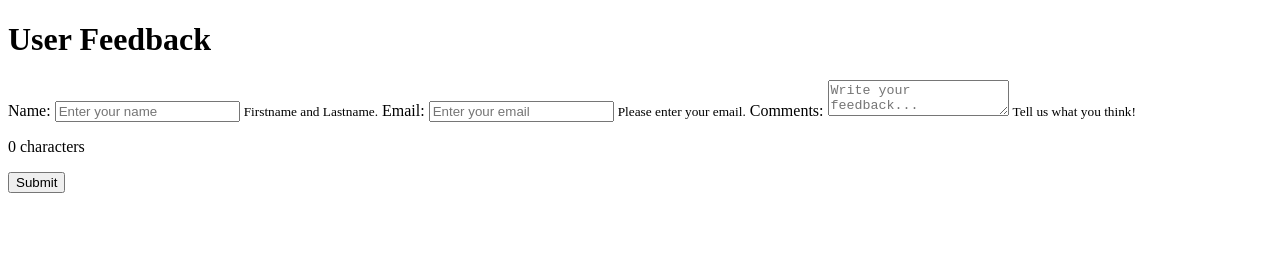
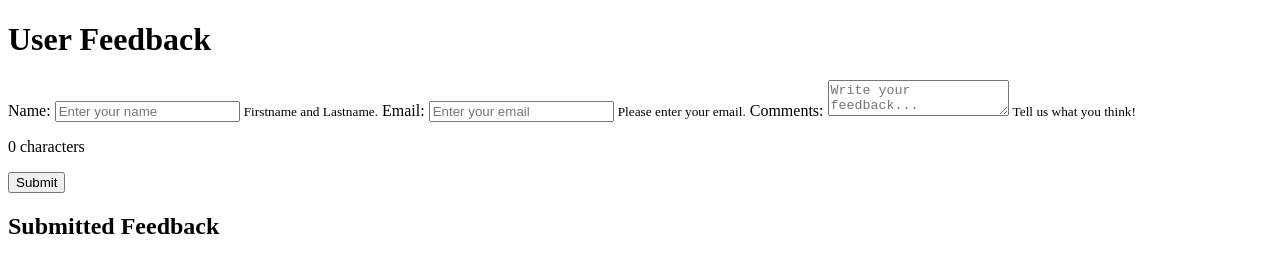
Before and after one commit to javokhirisaev/feedback-form, a plain HTML site: page index.html in a window 1280 px wide. Drawn offline with Linux system fonts and the light colour scheme.

Commit message:
added feedback section and linked to js file

```diff
--- a/index.html
+++ b/index.html
@@ -32,5 +32,10 @@
     <button type="submit">Submit</button>
   </form>
 
+  <div id="feedback-display">
+    <h2>Submitted Feedback</h2>
+  </div>
+
+  <script src="cp_1.js"></script>
 </body>
 </html>
```
